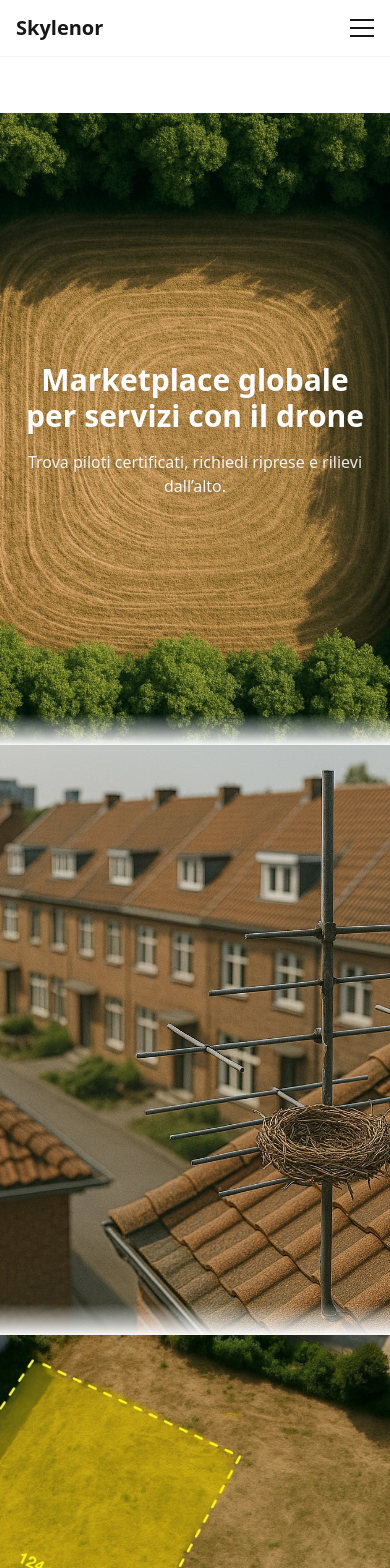
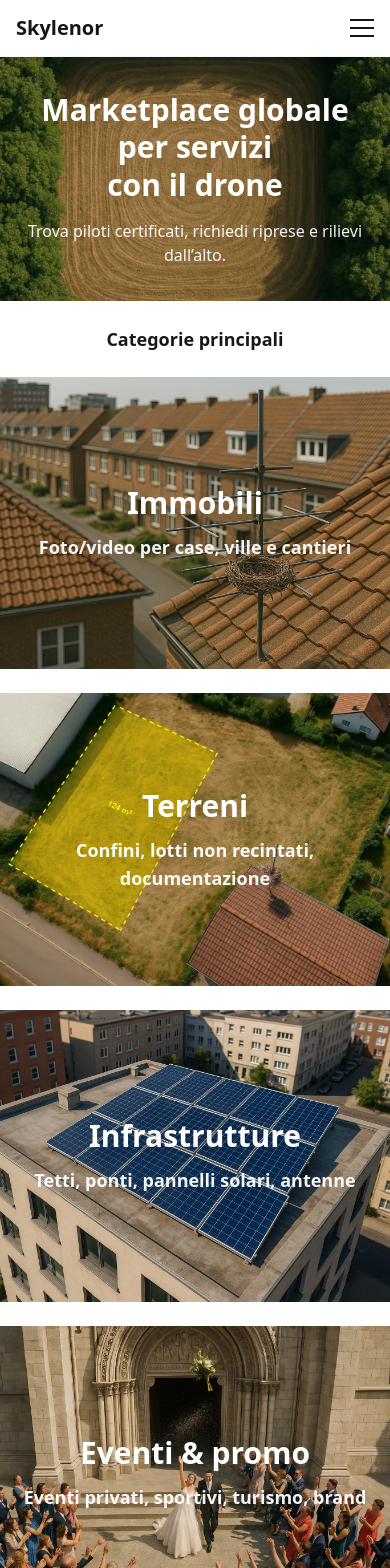
Before and after one commit to alessiomarciano007-prog/skylenor, a Next.js app: page / in a window 390 px wide. Shown: the top 1568 px of the page. Built offline with nearby package versions, Linux system fonts and the light colour scheme.

Commit message:
Update page.tsx

```diff
--- a/app/page.tsx
+++ b/app/page.tsx
@@ -1,60 +1,138 @@
-export default function Home() {
+// app/page.tsx
+'use client';
+import Image from 'next/image';
+import { useEffect, useRef } from 'react';
+
+type Section = {
+  id: string;
+  title: string;
+  subtitle: string;
+  img: string;
+};
+
+const sections: Section[] = [
+  {
+    id: 'immobili',
+    title: 'Immobili',
+    subtitle: 'Foto/video per case, ville e cantieri',
+    img: '/images/immobili.jpg',
+  },
+  {
+    id: 'terreni',
+    title: 'Terreni',
+    subtitle: 'Confini, lotti non recintati, documentazione',
+    img: '/images/terreni.jpg',
+  },
+  {
+    id: 'infrastrutture',
+    title: 'Infrastrutture',
+    subtitle: 'Tetti, ponti, pannelli solari, antenne',
+    img: '/images/infrastrutture.jpg',
+  },
+  {
+    id: 'eventi',
+    title: 'Eventi & promo',
+    subtitle: 'Eventi privati, sportivi, turismo, brand',
+    img: '/images/eventi.jpg',
+  },
+];
+
+export default function HomePage() {
+  const rootRef = useRef<HTMLDivElement>(null);
+
+  // IntersectionObserver: la sezione in viewport riceve [data-active="true"]
+  useEffect(() => {
+    const root = rootRef.current;
+    if (!root) return;
+    const items = Array.from(root.querySelectorAll<HTMLElement>('[data-watch]'));
+
+    const io = new IntersectionObserver(
+      (entries) => {
+        entries.forEach((e) => {
+          e.target.setAttribute('data-active', String(e.isIntersecting));
+        });
+      },
+      { rootMargin: '-30% 0px -50% 0px', threshold: 0.2 }
+    );
+
+    items.forEach((el) => io.observe(el));
+    return () => io.disconnect();
+  }, []);
+
   return (
-    <main className="pt-14 leading-none">
-      <section className="relative">
-        <img
+    <main ref={rootRef}>
+      {/* HERO */}
+      <section className="relative aspect-[16/10] md:aspect-[16/7] overflow-hidden">
+        <Image
           src="/images/hero.jpg"
           alt="Campo ripreso dall'alto"
-          className="w-full h-[75svh] md:h-[85svh] object-cover select-none"
-          draggable={false}
+          fill
+          priority
+          className="object-cover"
         />
-        <div className="absolute inset-0 flex items-center justify-center text-center px-6">
-          <div className="max-w-3xl">
-            <h1 className="text-white drop-shadow-lg font-extrabold text-3xl sm:text-5xl md:text-6xl">
-              Marketplace globale per servizi con il drone
+        <div className="absolute inset-0 bg-neutral-900/20" />
+        <div className="absolute inset-0 flex items-center justify-center text-center px-4">
+          <div className="text-white drop-shadow-xl">
+            <h1 className="text-3xl md:text-5xl font-extrabold leading-tight">
+              Marketplace globale per servizi<br />con il drone
             </h1>
-            <p className="mt-4 text-white/90 drop-shadow text-base md:text-lg">
+            <p className="mt-4 text-base md:text-lg font-medium opacity-95">
               Trova piloti certificati, richiedi riprese e rilievi dall’alto.
             </p>
           </div>
         </div>
-        <div className="section-fade" />
       </section>
 
-      {[
-        { src: "/images/immobili.jpg", alt: "Tetti e immobili" },
-        { src: "/images/terreni.jpg", alt: "Terreni" },
-        { src: "/images/infrastrutture.jpg", alt: "Infrastrutture" },
-        { src: "/images/eventi.jpg", alt: "Eventi" },
-      ].map((img) => (
-        <section key={img.src} className="-mt-px relative">
-          <img
-            src={img.src}
-            alt={img.alt}
-            className="w-full h-[70svh] md:h-[80svh] object-cover select-none"
-            draggable={false}
-          />
-          <div className="section-fade" />
-        </section>
-      ))}
+      {/* LABEL CATEGORIE */}
+      <div className="mx-auto max-w-6xl px-4 py-6 md:py-8">
+        <h2 className="text-center text-lg md:text-xl font-semibold">Categorie principali</h2>
+      </div>
 
-      <section id="contatti" className="-mt-px px-6 py-16 md:py-24 bg-white">
-        <div className="mx-auto max-w-5xl">
-          <h2 className="text-2xl md:text-3xl font-bold">Contatti</h2>
-          <p className="mt-3 text-neutral-600">
-            Scrivici per preventivi, partnership o informazioni.
-          </p>
-          <div className="mt-8 grid gap-6 sm:grid-cols-2">
-            <a href="mailto:hello@skylenor.com" className="block p-5 rounded-xl border hover:bg-neutral-50">
-              <div className="font-medium">Email</div>
-              <div className="text-neutral-600">hello@skylenor.com</div>
-            </a>
-            <a href="tel:+39000000000" className="block p-5 rounded-xl border hover:bg-neutral-50">
-              <div className="font-medium">Telefono</div>
-              <div className="text-neutral-600">+39 000 000 000</div>
-            </a>
+      {/* SEZIONI CON TITOLO SOPRA L’IMMAGINE */}
+      <div className="space-y-6 md:space-y-10">
+        {sections.map((s) => (
+          <section
+            key={s.id}
+            id={s.id}
+            data-watch
+            data-active="false"
+            className="fade-section relative aspect-[4/3] md:aspect-[16/9] overflow-hidden rounded-none md:rounded-2xl"
+          >
+            <Image src={s.img} alt={s.title} fill className="object-cover transition-[filter] duration-500" />
+            {/* overlay testo */}
+            <div className="absolute inset-0 flex items-center justify-center text-center px-4">
+              <div className="text-white drop-shadow-xl">
+                <h3 className="text-3xl md:text-5xl font-extrabold">{s.title}</h3>
+                <p className="mt-3 text-lg md:text-2xl font-semibold opacity-95">{s.subtitle}</p>
+              </div>
+            </div>
+          </section>
+        ))}
+      </div>
+
+      {/* FORM CONTATTI (rimane in fondo) */}
+      <section id="contatti" className="mx-auto max-w-3xl px-4 py-14 md:py-20">
+        <h2 className="text-3xl md:text-4xl font-extrabold text-center">Fai una richiesta</h2>
+        <p className="text-center mt-3 text-neutral-600">
+          Compila il form: ti mettiamo in contatto con un operatore vicino alla tua zona
+        </p>
+
+        <form className="mt-8 space-y-4">
+          <input className="input" placeholder="Località (es. Genova)" />
+          <select className="input">
+            <option value="">Seleziona il servizio</option>
+            <option>Immobili</option>
+            <option>Terreni</option>
+            <option>Infrastrutture</option>
+            <option>Eventi & promo</option>
+          </select>
+          <textarea className="input h-40" placeholder="Descrivi il lavoro da svolgere…" />
+          <div className="grid grid-cols-1 md:grid-cols-2 gap-4">
+            <input className="input" placeholder="Nome/Azienda" />
+            <input className="input" placeholder="Email" type="email" />
           </div>
-        </div>
+          <button className="btn-primary w-full">Invia richiesta</button>
+        </form>
       </section>
     </main>
   );
```
